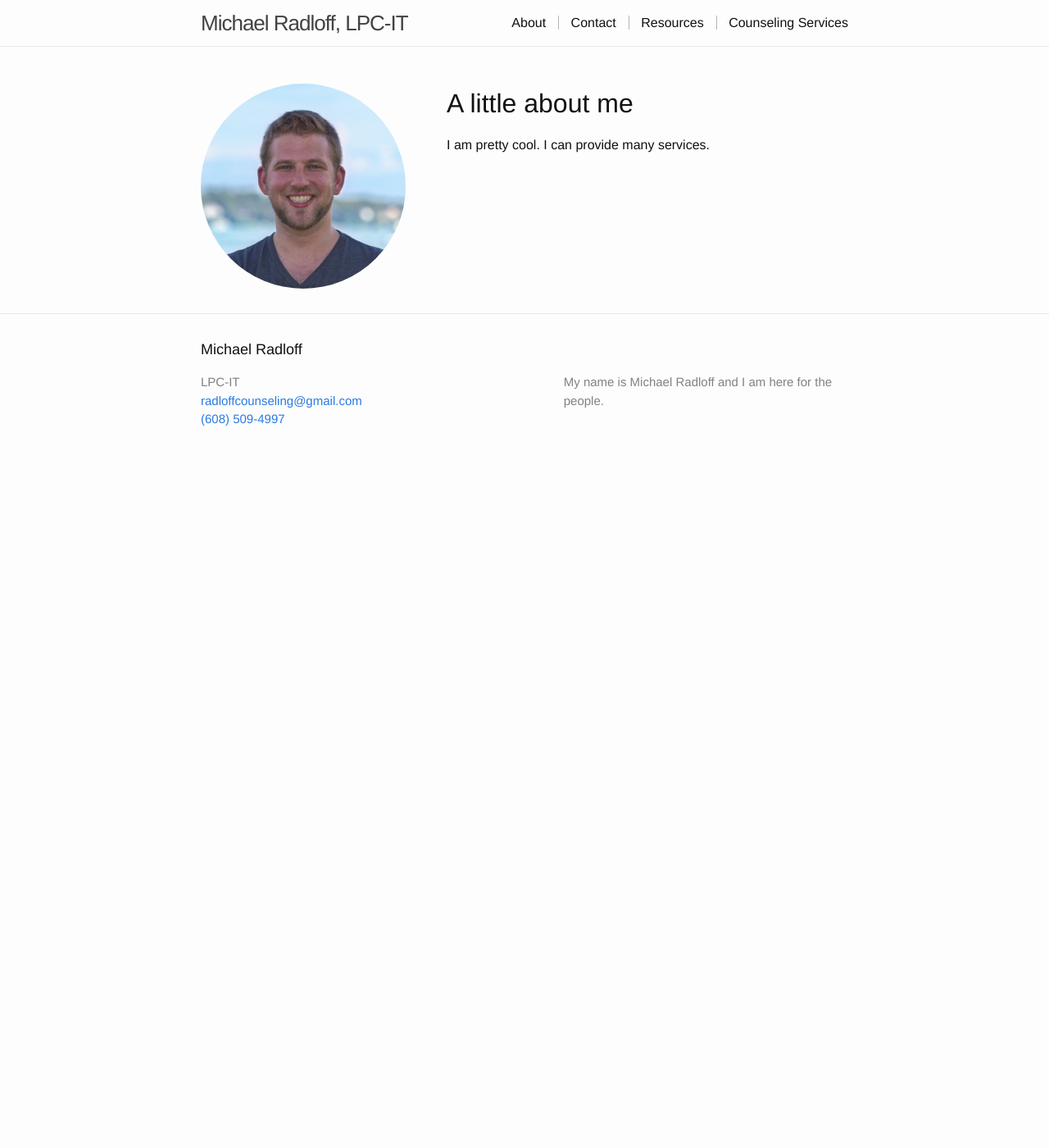
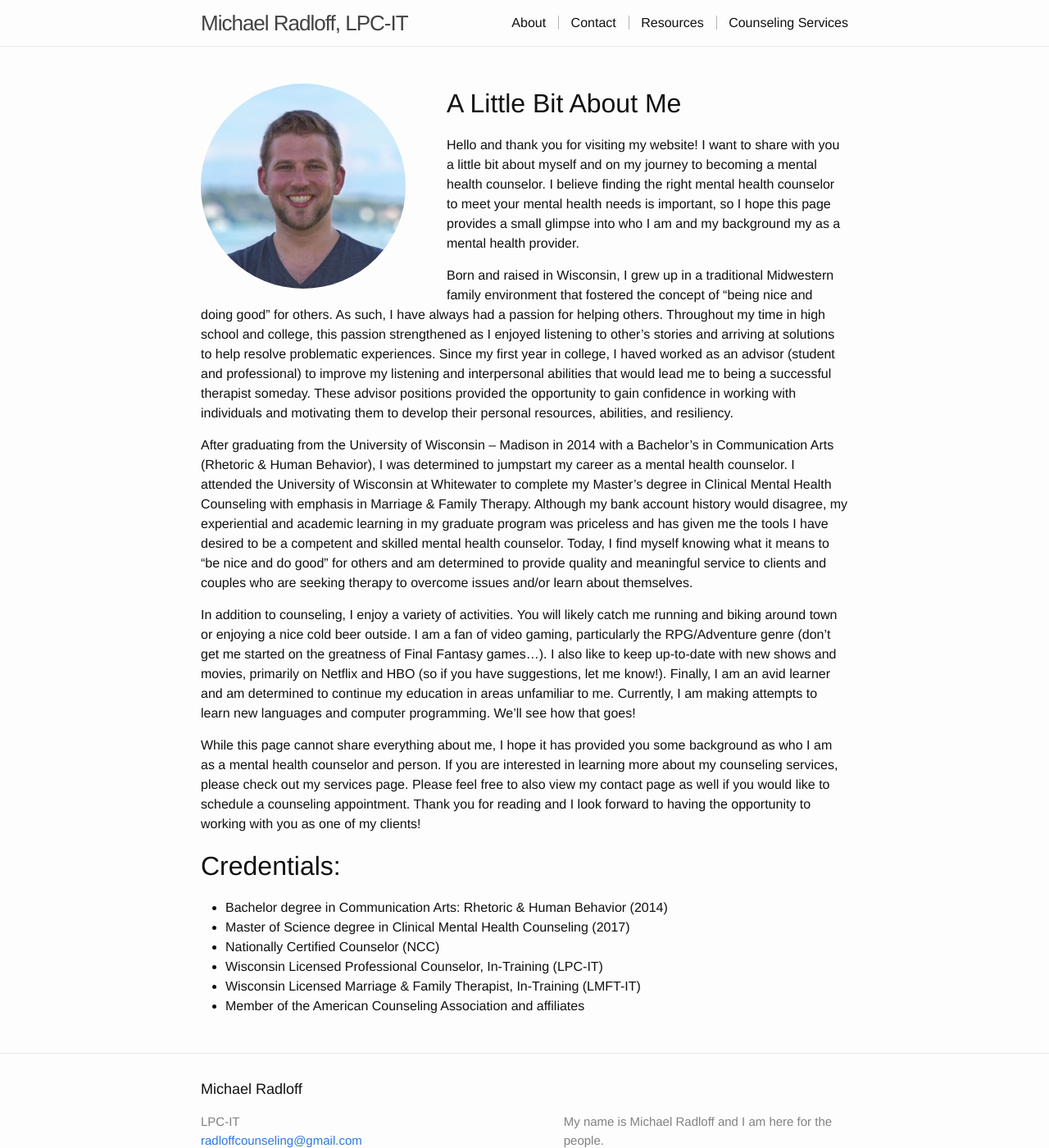
Before and after one commit to mradloff/mradloff, a Jekyll site: the page built from pages/about.md, in a window 1280 px wide and 1400 px high. Shown: the whole window at 82% size. Built offline with Jekyll 4.4.1, drawn with Linux system fonts in a browser that asks for light colours.

Commit message:
Update about.md

```diff
--- a/pages/about.md
+++ b/pages/about.md
@@ -6,5 +6,21 @@ permalink: /about/
 
 <img src="/img/michael_radloff_1.jpg" id="portrait" class="round" alt="portrait">
 
-# A little about me
-I am pretty cool. I can provide many services.
+# A Little Bit About Me
+Hello and thank you for visiting my website! I want to share with you a little bit about myself and on my journey to becoming a mental health counselor. I believe finding the right mental health counselor to meet your mental health needs is important, so I hope this page provides a small glimpse into who I am and my background my as a mental health provider.
+
+Born and raised in Wisconsin, I grew up in a traditional Midwestern family environment that fostered the concept of “being nice and doing good” for others. As such, I have always had a passion for helping others. Throughout my time in high school and college, this passion strengthened as I enjoyed listening to other’s stories and arriving at solutions to help resolve problematic experiences. Since my first year in college, I haved worked as an advisor (student and professional) to improve my listening and interpersonal abilities that would lead me to being a successful therapist someday. These advisor positions provided the opportunity to gain confidence in working with individuals and motivating them to develop their personal resources, abilities, and resiliency.
+
+After graduating from the University of Wisconsin – Madison in 2014 with a Bachelor’s in Communication Arts (Rhetoric & Human Behavior), I was determined to jumpstart my career as a mental health counselor. I attended the University of Wisconsin at Whitewater to complete my Master’s degree in Clinical Mental Health Counseling with emphasis in Marriage & Family Therapy. Although my bank account history would disagree, my experiential and academic learning in my graduate program was priceless and has given me the tools I have desired to be a competent and skilled mental health counselor. Today, I find myself knowing what it means to “be nice and do good” for others and am determined to provide quality and meaningful service to clients and couples who are seeking therapy to overcome issues and/or learn about themselves.
+
+In addition to counseling, I enjoy a variety of activities. You will likely catch me running and biking around town or enjoying a nice cold beer outside. I am a fan of video gaming, particularly the RPG/Adventure genre (don’t get me started on the greatness of Final Fantasy games…). I also like to keep up-to-date with new shows and movies, primarily on Netflix and HBO (so if you have suggestions, let me know!). Finally, I am an avid learner and am determined to continue my education in areas unfamiliar to me. Currently, I am making attempts to learn new languages and computer programming. We’ll see how that goes!
+
+While this page cannot share everything about me, I hope it has provided you some background as who I am as a mental health counselor and person. If you are interested in learning more about my counseling services, please check out my services page. Please feel free to also view my contact page as well if you would like to schedule a counseling appointment. Thank you for reading and I look forward to having the opportunity to working with you as one of my clients!
+
+# Credentials:
+* Bachelor degree in Communication Arts:  Rhetoric & Human Behavior (2014)
+* Master of Science degree in Clinical Mental Health Counseling (2017)
+* Nationally Certified Counselor (NCC)
+* Wisconsin Licensed Professional Counselor, In-Training (LPC-IT)
+* Wisconsin Licensed Marriage & Family Therapist, In-Training (LMFT-IT)
+* Member of the American Counseling Association and affiliates
```
